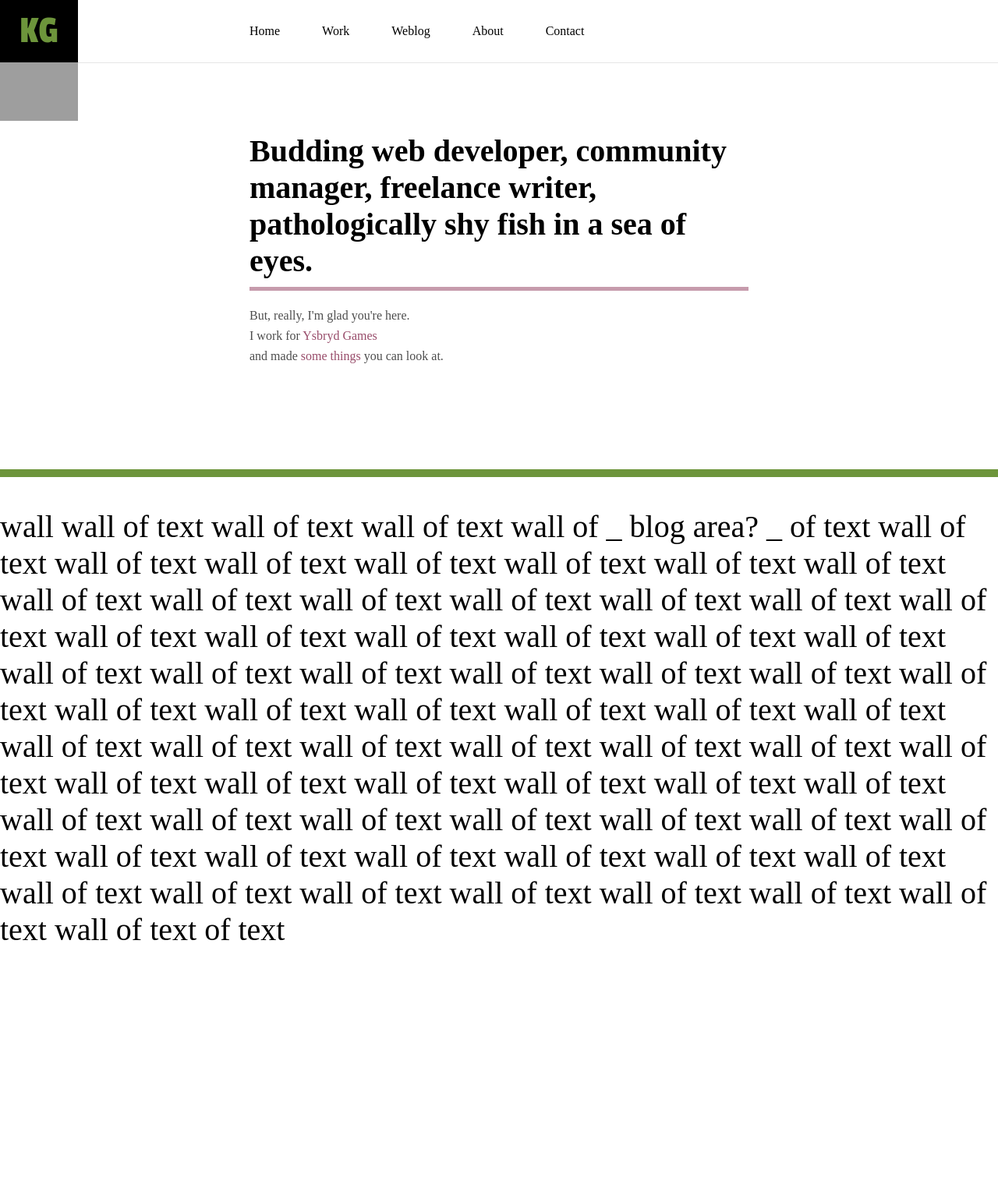
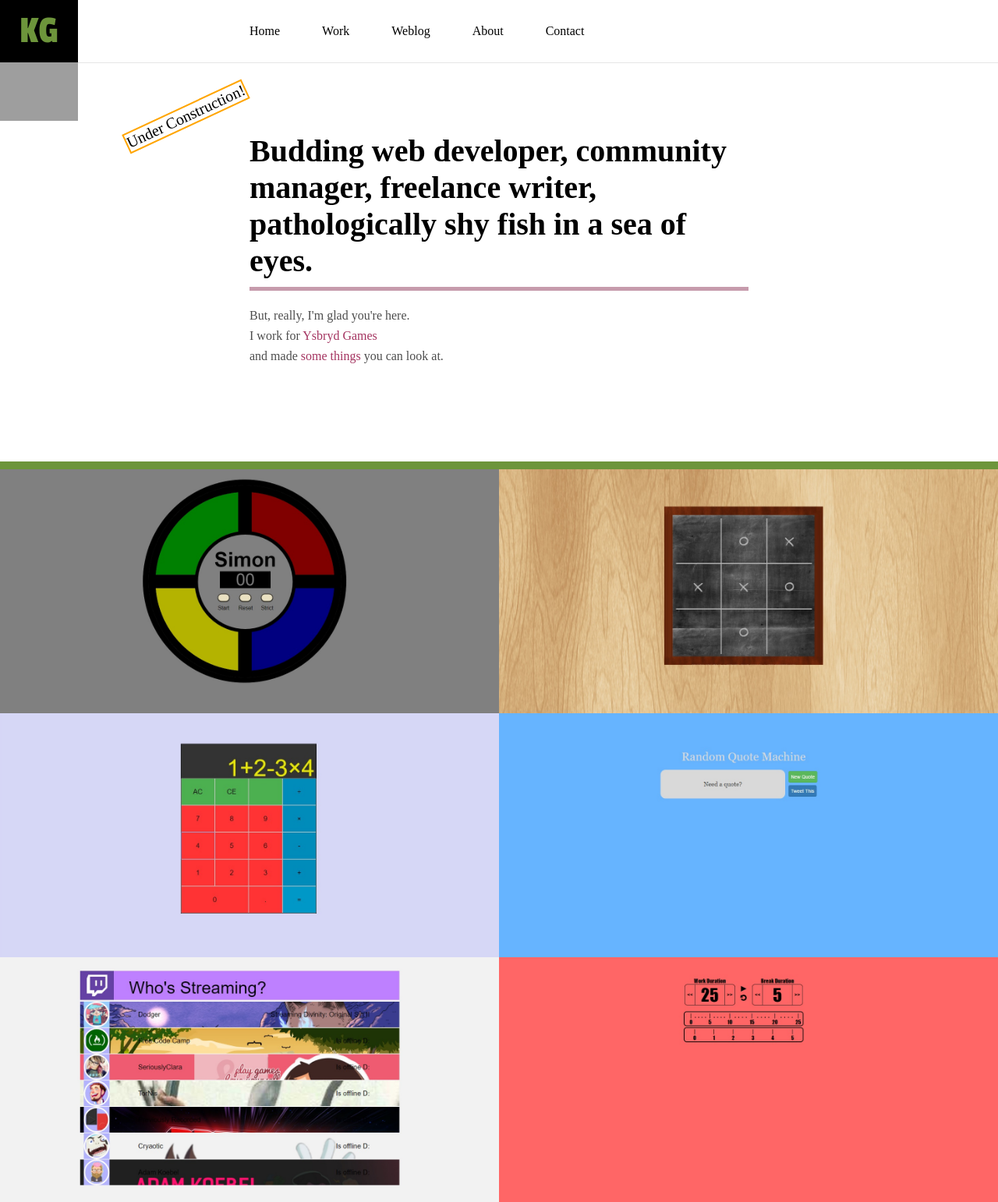
Before and after one commit to KrisGoorhuis/krisgoorhuis.github.io, a plain HTML site: page index.html in a window 1280 px wide. Shown: the whole page at 78% size. Before the commit the page ends 1256 px from the top, so only its background shows below. Drawn offline with Linux system fonts and the light colour scheme; grey boxes are pictures that could not be loaded; a web font is replaced by a local one.

Commit message:
Added projects and an under construction thing. Also some kind of hover effect for nav. Needs hover text on projects

```diff
--- a/css/style.css
+++ b/css/style.css
@@ -1,6 +1,16 @@
 body {
    background-color: rgba(255, 255, 255, 1);
    margin: 0px;
+}
+
+#underConstruction {
+   border: 2px solid orange;
+   position: absolute;
+   font-size: 20px;
+   font-family: ABeeZee;
+   top: 17%;
+   left: 12%;
+   transform: rotate(-25deg);
 }
 
 #topBar {
@@ -37,12 +47,17 @@ nav li {
    padding-right: 50px;
    display: inline-block;
    font-family: ABeeZee;
-
+   transition: 0.5s;
 }
 
 nav a {
    text-decoration: none;
    color: black;
+   transition: 0.23s;
+}
+
+nav a:hover {
+   box-shadow: 0px 5px 4px -4px rgba(109, 149, 59, 1);
 }
 
 #centerColumn {
@@ -60,7 +75,7 @@ nav a {
 
 #subIntroText {
    margin-top: 20px;
-   margin-bottom: 140px;
+   margin-bottom: 130px;
 }
 
 #subIntroText p {
@@ -71,7 +86,7 @@ nav a {
 }
 
 #subIntroText p a {
-   color: rgba(141, 56, 90, 0.9);
+   color: rgba(141, 0, 56, 0.8);
    text-decoration: none;
 }
 
@@ -82,6 +97,33 @@ nav a {
    margin-top: 50px;
 }
 
-p {
-   font-size: 40px;
+#projectGalleryWrapper {
+   margin-bottom: 100px;
+   line-height: 0px;
 }
+
+#projectGalleryWrapper a {
+   margin-right: 0px;
+}
+
+.projectImageWrapper {
+   width: 50%;
+   display: inline-block;
+   position: relative;
+   overflow: hidden;
+   float: left;
+   z-index: -1;
+   line-height: 0px;
+}
+
+.projectPhoto {
+   width: 100%;
+   transform: scale(1.3);
+   margin-left: -15%;
+   z-index: -10;
+   transition: 0.5s;
+}
+
+.projectPhoto:hover {
+   opacity: 0.5;
+}
--- a/index.html
+++ b/index.html
@@ -3,29 +3,31 @@ Inspirations:
    http://www.alexcornell.com/
 
 Resources:
-   http://paletton.com/
    https://fonts.google.com/
 
 Kris:
-   Try something like this for nav animation: http://jsfiddle.net/WuZat/290/
+
 -->
 
 <head>
    <link href="https://fonts.googleapis.com/css?family=Passion+One" rel="stylesheet">
    <link href="https://fonts.googleapis.com/css?family=ABeeZee" rel="stylesheet">
-   <link href="krisgoorhuis.github.io/css/style.css" type="text/css" rel="stylesheet"
-
+   <link href="krisgoorhuis.github.io/css/style.css" type="text/css" rel="stylesheet">
 </head>
 
 
 <body>
+
+   <div id="underConstruction">Under Construction!</div>
 
    <div id="topBar">
       <a id="initials" href="www.google.com">KG</a>
       <img src="https://pbs.twimg.com/profile_images/775927305021468672/PVmE9LVP.jpg" style="width: 100px;"></img>
    </div>
 
+
    <div id="centerColumn">
+
 
       <div id="navWrapper">
          <nav>
@@ -38,17 +40,61 @@ Kris:
       </div>
 
 
-      <h1 id="introText">Budding web developer, community manager, freelance writer, pathologically shy fish in a sea of eyes.</h1>
+      <h1 id="introText">
+         Budding web developer, community manager, freelance writer, pathologically shy fish in a sea of eyes.
+      </h1>
+
       <div id="subIntroText">
          <p>But, really, I'm glad you're here.</p>
          <p>I work for <a href="https://twitter.com/ysbrydgames" target="_blank">Ysbryd Games</a></p>
          <p>and made <a href="#">some things</a> you can look at.</p>
       </div>
 
-   </div><!-- centerColumn close -->
+
+   </div>
+   <!-- centerColumn close -->
+
 
    <div id="divider"></div>
 
-   <p> wall wall of text wall of text wall of text wall of _ blog area? _ of text wall of text wall of text wall of text wall of text wall of text wall of text wall of text wall of text wall of text wall of text wall of text wall of text wall of text wall of text wall of text wall of text wall of text wall of text wall of text wall of text wall of text wall of text wall of text wall of text wall of text wall of text wall of text wall of text wall of text wall of text wall of text wall of text wall of text wall of text wall of text wall of text wall of text wall of text wall of text wall of text wall of text wall of text wall of text wall of text wall of text wall of text wall of text wall of text wall of text wall of text wall of text wall of text wall of text wall of text wall of text wall of text wall of text wall of text wall of text wall of text wall of text wall of text wall of text wall of text wall of text wall of text wall of text of text </p>
+
+   <div class="projectGalleryWrapper">
+      <div class="projectImageWrapper">
+         <a href="http://codepen.io/krisgoorhuis/pen/PzLdBA" target="_blank">
+            <img src="https://krisgoorhuis.github.io/Project Screenshots/Simon.jpg" class="projectPhoto"></img>
+         </a>
+      </div>
+
+      <div class="projectImageWrapper">
+         <a href="http://codepen.io/krisgoorhuis/pen/qNgGBg" target="_blank">
+            <img src="https://krisgoorhuis.github.io/Project Screenshots/Tic Tac Toe.jpg" class="projectPhoto"></img>
+         </a>
+      </div>
+
+      <div class="projectImageWrapper">
+         <a href="http://codepen.io/krisgoorhuis/pen/GqGAJk" target="_blank">
+            <img src="https://krisgoorhuis.github.io/Project Screenshots/Calculator.jpg" class="projectPhoto"></img>
+         </a>
+      </div>
+
+      <div class="projectImageWrapper">
+         <a href="http://codepen.io/krisgoorhuis/pen/YWXQMp" target="_blank">
+            <img src="https://krisgoorhuis.github.io/Project Screenshots/Quote Machine.jpg" class="projectPhoto"></img>
+         </a>
+      </div>
+
+      <div class="projectImageWrapper">
+         <a href="http://codepen.io/krisgoorhuis/pen/NAjgor" target="_blank">
+            <img src="https://krisgoorhuis.github.io/Project Screenshots/Who's Streaming App.jpg" class="projectPhoto"></img>
+         </a>
+      </div>
+
+      <div class="projectImageWrapper">
+         <a href="http://codepen.io/krisgoorhuis/pen/vKVXpX" target="_blank">
+            <img src="https://krisgoorhuis.github.io/Project Screenshots/Pomodoro Clock.jpg" class="projectPhoto"></img>
+         </a>
+      </div>
+
+   </div>
 
 </body>
```
